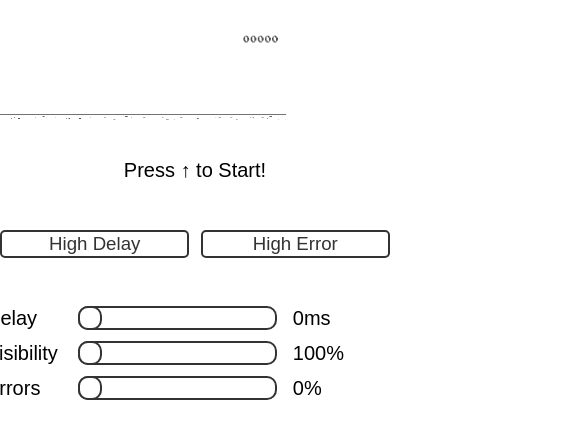
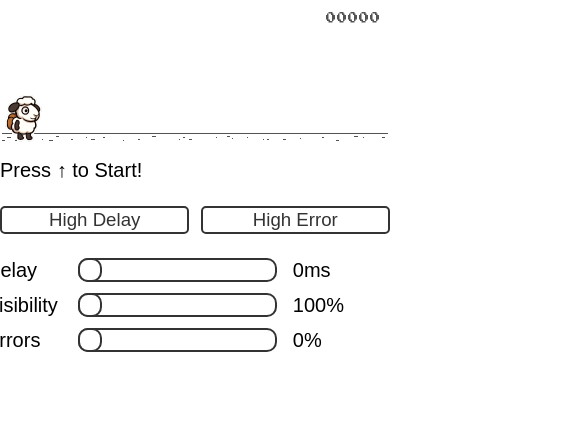
Before and after one commit to dan-drew/paradromics-sheep-game, an Angular app: page / in a window 390 px wide. Shown: the top 438 px of the page, 585 px wide, since content can reach past the window. Built offline with nearby package versions, Linux system fonts and the light colour scheme; no server answers; a web font is replaced by a local one.

Commit message:
Mobile sizing

```diff
--- a/src/app/app.component.html
+++ b/src/app/app.component.html
@@ -10,8 +10,8 @@
     Quisque vitae vehicula tortor, et porta purus. Quisque pulvinar vitae metus nec laoreet. Integer sodales tempus
     euismod. Donec nec.</p>
 } @else {
-  <div class="column align-center game">
-    <app-game #game/>
+  <div class="column align-stretch game w100">
+    <app-game/>
 
     @if (mobile) {
       <div class="actions row">
@@ -20,6 +20,7 @@
             type="button"
             class="jump"
             (pointerdown)="onButtonEvent($event, 'game-jump-begin')"
+            (click)="$event.stopPropagation()"
             (contextmenu)="$event.preventDefault()"
           >Jump
           </button>
@@ -28,6 +29,9 @@
             class="duck"
             (pointerdown)="onButtonEvent($event, 'game-duck-begin')"
             (pointerup)="onButtonEvent($event, 'game-duck-end')"
+            (touchstart)="onButtonEvent($event, 'game-duck-begin')"
+            (touchend)="onButtonEvent($event, 'game-duck-end')"
+            (click)="$event.stopPropagation()"
             (contextmenu)="$event.preventDefault()"
           >Duck
           </button>
@@ -37,8 +41,16 @@
             class="jump"
             (click)="onButtonEvent($event, 'game-playing')"
             (contextmenu)="$event.preventDefault()"
-          >Start!
-          </button>
+          >Start!</button>
+
+          @if (experimental) {
+            <button
+              type="button"
+              class="jump"
+              (click)="onFullScreen()"
+              (contextmenu)="$event.preventDefault()"
+            >Full</button>
+          }
         }
       </div>
     } @else {
@@ -46,6 +58,7 @@
     }
   </div>
 
+  <!-- PRESETS -->
   <div class="presets row w100">
     @for ($preset of config.presets; track $preset.name) {
       <button
@@ -57,6 +70,7 @@
     }
   </div>
 
+  <!-- SETTING SLIDERS -->
   <div class="controls">
     <div>
       Delay
@@ -105,6 +119,7 @@
     }
   </div>
 
+  <!-- OVERLAY WHEN WE DON'T HAVE KEYBOARD FOCUS -->
   <div
     class="message overlay row"
     [class.hidden]="appHasFocus()"
--- a/src/app/app.component.scss
+++ b/src/app/app.component.scss
@@ -1,9 +1,9 @@
 :host {
-  width: min-content;
+  //width: auto;
   max-width: 100%;
   margin-left: auto;
   margin-right: auto;
-  gap: 0.5in;
+  gap: 0.25in;
   align-items: center;
 
   &.iframe {
@@ -13,25 +13,30 @@
     padding: 10px;
 
     iframe {
+      align-self: center !important;
       width: 100%;
-      max-width: 600px;
-      height: 450px;
+      max-width: 500px;
+      height: 400px;
+      border: 1px solid var(--disabled-color);
+      border-radius: 5px;
     }
   }
 
-  //.game {
-  //  max-width: 100%;
-  //  overflow: hidden;
-  //}
+  .game {
+    max-width: 100%;
+    overflow: hidden;
+  }
 }
 
 .actions {
-  width: 80%;
+  padding: 0 10%;
   gap: 10px;
   margin-top: 5px;
+  justify-content: center;
 
   button {
     flex: 1;
+    max-width: 20ch;
     background: #f0fff0;
     border-radius: 10px;
     padding: 5px;
--- a/src/app/app.component.ts
+++ b/src/app/app.component.ts
@@ -3,8 +3,9 @@ import {SliderComponent} from "../slider/slider.component";
 import {GameComponent} from "../game/game.component";
 import {GameConfigService} from "../game/game-config.service";
 import {PercentPipe} from "@angular/common";
-import {IS_MOBILE} from "../game/constants";
+import {IS_EXPERIMENTAL, IS_MOBILE, URL_PARAMS} from "../game/constants";
 import {GameEventType} from "../game/offline";
+import {LoggerService} from "../logger.service";
 
 const INSTRUCTIONS = {
   start: IS_MOBILE  ? 'Tap to start!' : 'Press &uarr; to Start!',
@@ -26,33 +27,43 @@ const INSTRUCTIONS = {
   }
 })
 export class AppComponent implements AfterViewInit {
+  private readonly logger = inject(LoggerService);
   protected readonly config = inject(GameConfigService);
   readonly playing = signal(false);
   readonly reverseLookAhead = signal(this.config.maxLookAhead - this.config.lookAhead());
   protected readonly appHasFocus = signal(document.hasFocus());
   protected readonly instructions = signal(INSTRUCTIONS.start)
   readonly showSpeed = false
+  readonly experimental = IS_EXPERIMENTAL
   protected readonly mobile = IS_MOBILE;
   protected readonly iframeSrc?: string
   protected readonly iframe = viewChild<ElementRef<HTMLIFrameElement>>('iframe');
   private readonly game = viewChild(GameComponent);
+  private readonly elementRef = inject(ElementRef);
 
   title = 'Sheep Game';
 
   constructor() {
-    if (window.location.search.includes('fog=0')) {
+    // Hide visibility options
+    if (URL_PARAMS.get('fog') === '0') {
       this.config.config.fogDisabled = true
       this.config.config.maxActionLatency = 1000
     }
 
-    if (window.location.search.includes('iframe=1')) {
-      this.iframeSrc = `${window.location.protocol}//${window.location.host}`
+    // Handle iframe test mode
+    if (URL_PARAMS.get('iframe') === '1') {
+      const iframeParams = new URLSearchParams(URL_PARAMS)
+      iframeParams.delete('iframe');
+      const search = iframeParams.size > 0 ? `?${iframeParams}` : ''
+      this.iframeSrc = `${window.location.protocol}//${window.location.host}${search}`
     }
 
+    // Detect when the page gains or loses keyboard ocus
     ['blur', 'focus'].forEach(effect => {
       window.addEventListener(effect, this)
     })
 
+    // Dynamic updates
     effect(() => {
       this.config.lookAhead.set(this.config.maxLookAhead - this.reverseLookAhead())
     });
@@ -80,9 +91,24 @@ export class AppComponent implements AfterViewInit {
   }
 
   onButtonEvent(e: Event, gameEvent: string) {
-    e.preventDefault();
+    // e.preventDefault();
     e.stopImmediatePropagation()
 
     this.game()?.trigger(gameEvent as GameEventType)
   }
+
+  onFullScreen() {
+    this.elementRef.nativeElement.requestFullscreen().then(() => {
+      if ('lock' in screen.orientation) {
+        //@ts-ignore
+        screen.orientation.lock('landscape-primary').then(() => {
+          this.logger.info('Orientation locked');
+        }).catch((e: Error) => {
+          this.logger.error('Orientation lock failed', e);
+        })
+      } else {
+        this.logger.info('Orientation lock not supported');
+      }
+    })
+  }
 }
--- a/src/game/assert.ts
+++ b/src/game/assert.ts
@@ -1,6 +1,7 @@
 export function assert(what: any | undefined, message: string = 'Assertion failed!') {
   if (what === null || what == undefined) {
     console.trace(message)
+    alert(message)
     throw new Error(message);
   }
 }
--- a/src/game/constants.ts
+++ b/src/game/constants.ts
@@ -3,6 +3,8 @@
 // found in the LICENSE file.
 
 import type {Dimensions} from './dimensions';
+
+export const URL_PARAMS = new URLSearchParams(window.location.search);
 
 // TODO(salg): Use preprocessor to filter IOS code at build time.
 export const IS_IOS: boolean = /CriOS/.test(window.navigator.userAgent);
@@ -10,11 +12,12 @@ export const IS_IOS: boolean = /CriOS/.test(window.navigator.userAgent);
 export const IS_HIDPI: boolean = true // window.devicePixelRatio > 1;
 
 export const IS_ANDROID = /Android/.test(window.navigator.userAgent)
-export const IS_MOBILE_TEST = window.location.search.includes('mobile=1');
+export const IS_MOBILE_TEST = URL_PARAMS.get('mobile') === '1';
 export const IS_MOBILE: boolean = IS_MOBILE_TEST || IS_IOS || IS_ANDROID
 
 export const IS_RTL: boolean = document.documentElement.dir === 'rtl';
 
+export const IS_EXPERIMENTAL = URL_PARAMS.get('experimental') === '1';
 
 // Frames per second.
 export const FPS: number = 60;
--- a/src/game/game.component.html
+++ b/src/game/game.component.html
@@ -6,7 +6,6 @@
   <div class="cloud"></div>
 </div>
 <div id="gameContainer"
-     [style.scale]="gameScale()"
      [style.width]="gameWidth"
      [class.flash]="flashError()"
 ></div>
--- a/src/game/game.component.scss
+++ b/src/game/game.component.scss
@@ -1,8 +1,16 @@
 app-game {
+  --game-width: 600;
+  --game-height: 150;
+  --game-width-px: calc(1px * var(--game-width));
+  --game-height-px: calc(1 * var(--game-height));
+  --game-aspect-ratio: calc(var(--game-width) / var(--game-height));
+
   display: block;
   position: relative;
   outline: none;
   box-sizing: border-box;
+  width: 100%;
+  overflow: hidden;
 
   div, canvas {
     outline: none;
@@ -25,6 +33,9 @@ app-game {
     border-radius: 3px;
     transform-origin: center left;
     box-sizing: border-box;
+
+    width: 100% !important;
+    overflow: hidden;
 
     @keyframes flashBorder {
       0% {
--- a/src/game/game.component.ts
+++ b/src/game/game.component.ts
@@ -14,7 +14,6 @@ import {GameConfigService} from "./game-config.service";
 import {Subscription, timer} from "rxjs";
 import {AppComponent} from "../app/app.component";
 import {LoggerService} from "../logger.service";
-import {assert} from "./assert";
 
 @Component({
   selector: 'app-game',
--- a/src/styles.scss
+++ b/src/styles.scss
@@ -29,6 +29,7 @@ body {
   flex-wrap: nowrap;
 
   &.align-center { align-items: center; }
+  &.align-stretch { align-items: stretch; }
   &.justify-center { justify-content: center; }
   &.justify-evenly { justify-content: space-evenly; }
 }
@@ -127,9 +128,7 @@ button {
   font-style: normal;
   cursor: pointer;
 
-  &:hover {
-    //background: var(--disabled-fill-color);
-  }
+  filter: glow();
 }
 
 .hidden {
```
Also changed, not shown: 1 other file (tests, documents, lock files or other folders).
